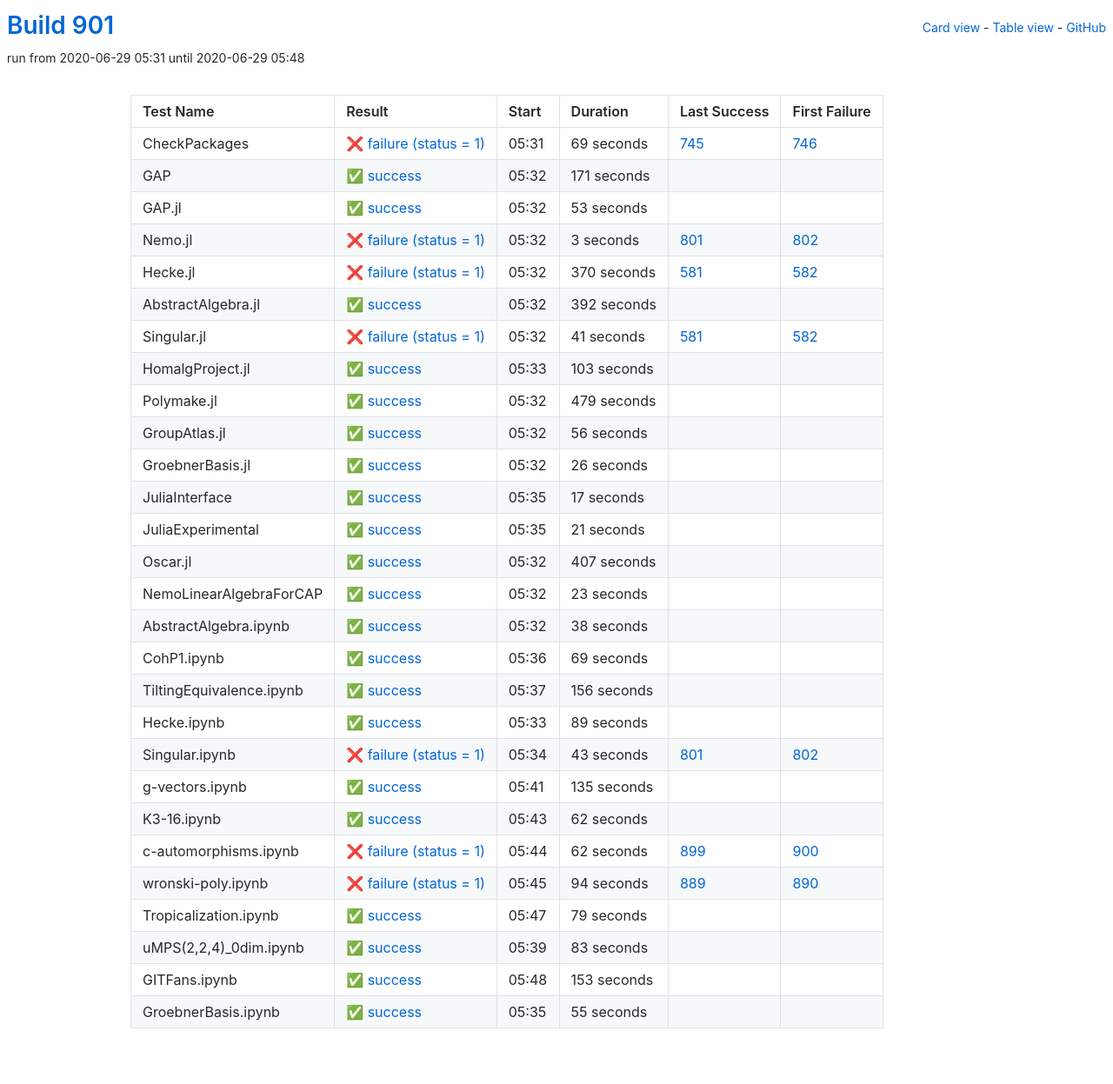
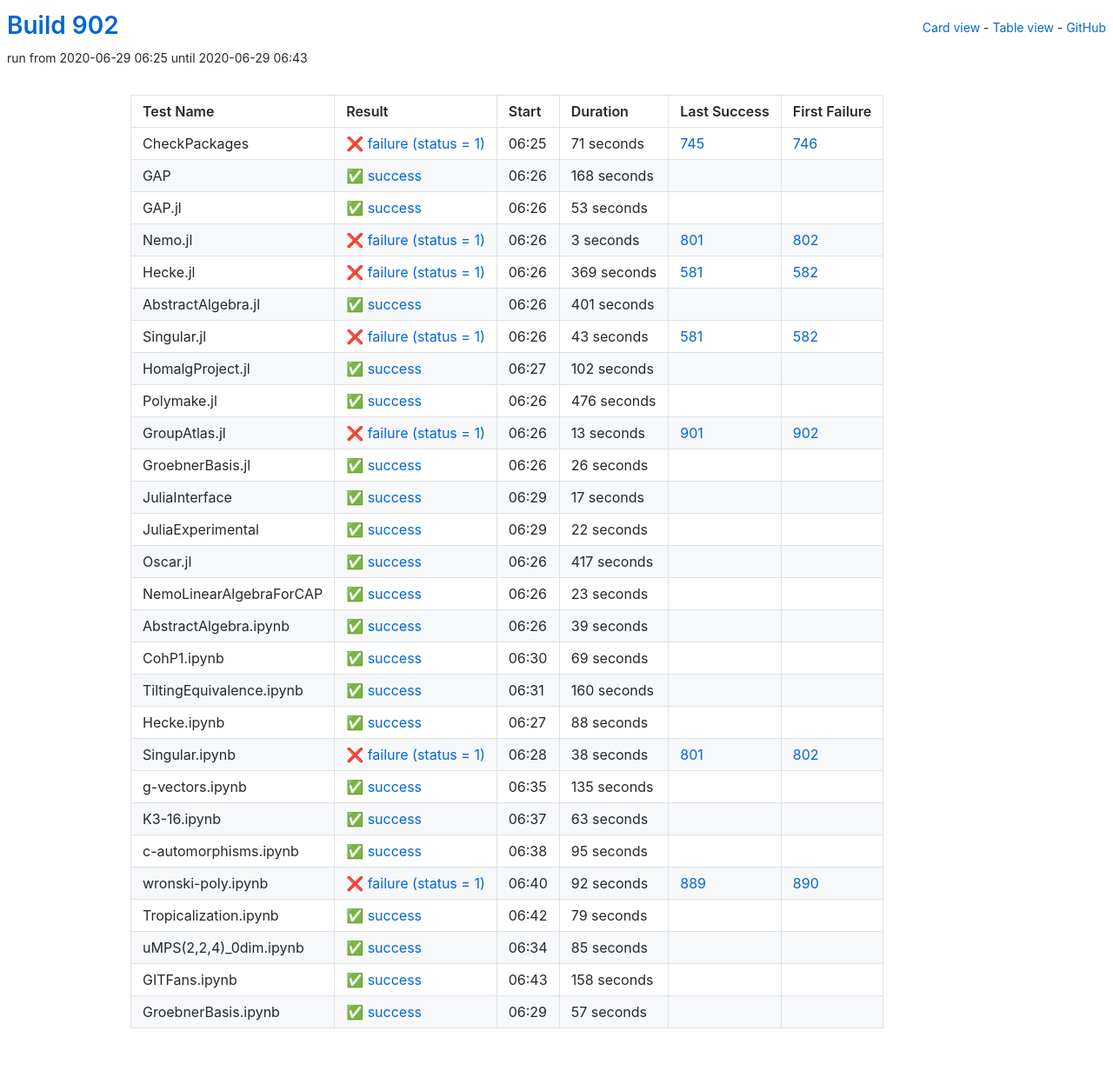
Before and after one commit to oscar-system/oscar-ci-status-1.4, a Jekyll site: the page built from table.html, in a window 1280 px wide. Shown: the whole page at 87% size. Built offline with Jekyll 4.4.1, drawn with Linux system fonts in a browser that asks for light colours.

Commit message:
Build #902

```diff
--- a/_data/ci.yml
+++ b/_data/ci.yml
@@ -1,6 +1,6 @@
 ---
-build: 901
-build_url: https://oscarci.mathematik.uni-kl.de/job/oscar-julia-1.4/901/
+build: 902
+build_url: https://oscarci.mathematik.uni-kl.de/job/oscar-julia-1.4/902/
 job: oscar-julia-1.4
 organization: oscar-system
 repo: oscar-ci-status-1.4
@@ -8,32 +8,32 @@ repourl: https://github.com/oscar-system/oscar-ci-status-1.4
 tests:
 - name: CheckPackages
   id: checkpackages
-  log: https://oscarci.mathematik.uni-kl.de/job/oscar-julia-1.4/901/artifact/logs/build-901/CheckPackages.log
-  start: 2020-06-29 05:31
+  log: https://oscarci.mathematik.uni-kl.de/job/oscar-julia-1.4/902/artifact/logs/build-902/CheckPackages.log
+  start: 2020-06-29 06:25
   success: false
   exitcode: 1
   status: failure
-  duration: 69
+  duration: 71
   last_success: 745
   last_success_url: https://oscarci.mathematik.uni-kl.de/job/oscar-julia-1.4/745/
   first_failure: 746
   first_failure_url: https://oscarci.mathematik.uni-kl.de/job/oscar-julia-1.4/746/
 - name: GAP
   id: gap
-  log: https://oscarci.mathematik.uni-kl.de/job/oscar-julia-1.4/901/artifact/logs/build-901/GAP.log
-  start: 2020-06-29 05:32
+  log: https://oscarci.mathematik.uni-kl.de/job/oscar-julia-1.4/902/artifact/logs/build-902/GAP.log
+  start: 2020-06-29 06:26
   success: true
   exitcode: 0
   status: success
-  duration: 171
+  duration: 168
   last_success: false
   last_success_url:
   first_failure: false
   first_failure_url:
 - name: GAP.jl
   id: gap-jl
-  log: https://oscarci.mathematik.uni-kl.de/job/oscar-julia-1.4/901/artifact/logs/build-901/GAP.jl.log
-  start: 2020-06-29 05:32
+  log: https://oscarci.mathematik.uni-kl.de/job/oscar-julia-1.4/902/artifact/logs/build-902/GAP.jl.log
+  start: 2020-06-29 06:26
   success: true
   exitcode: 0
   status: success
@@ -44,8 +44,8 @@ tests:
   first_failure_url:
 - name: Nemo.jl
   id: nemo-jl
-  log: https://oscarci.mathematik.uni-kl.de/job/oscar-julia-1.4/901/artifact/logs/build-901/Nemo.jl.log
-  start: 2020-06-29 05:32
+  log: https://oscarci.mathematik.uni-kl.de/job/oscar-julia-1.4/902/artifact/logs/build-902/Nemo.jl.log
+  start: 2020-06-29 06:26
   success: false
   exitcode: 1
   status: failure
@@ -56,80 +56,80 @@ tests:
   first_failure_url: https://oscarci.mathematik.uni-kl.de/job/oscar-julia-1.4/802/
 - name: Hecke.jl
   id: hecke-jl
-  log: https://oscarci.mathematik.uni-kl.de/job/oscar-julia-1.4/901/artifact/logs/build-901/Hecke.jl.log
-  start: 2020-06-29 05:32
+  log: https://oscarci.mathematik.uni-kl.de/job/oscar-julia-1.4/902/artifact/logs/build-902/Hecke.jl.log
+  start: 2020-06-29 06:26
   success: false
   exitcode: 1
   status: failure
-  duration: 370
+  duration: 369
   last_success: 581
   last_success_url: https://oscarci.mathematik.uni-kl.de/job/oscar-julia-1.4/581/
   first_failure: 582
   first_failure_url: https://oscarci.mathematik.uni-kl.de/job/oscar-julia-1.4/582/
 - name: AbstractAlgebra.jl
   id: abstractalgebra-jl
-  log: https://oscarci.mathematik.uni-kl.de/job/oscar-julia-1.4/901/artifact/logs/build-901/AbstractAlgebra.jl.log
-  start: 2020-06-29 05:32
+  log: https://oscarci.mathematik.uni-kl.de/job/oscar-julia-1.4/902/artifact/logs/build-902/AbstractAlgebra.jl.log
+  start: 2020-06-29 06:26
   success: true
   exitcode: 0
   status: success
-  duration: 392
+  duration: 401
   last_success: false
   last_success_url:
   first_failure: false
   first_failure_url:
 - name: Singular.jl
   id: singular-jl
-  log: https://oscarci.mathematik.uni-kl.de/job/oscar-julia-1.4/901/artifact/logs/build-901/Singular.jl.log
-  start: 2020-06-29 05:32
+  log: https://oscarci.mathematik.uni-kl.de/job/oscar-julia-1.4/902/artifact/logs/build-902/Singular.jl.log
+  start: 2020-06-29 06:26
   success: false
   exitcode: 1
   status: failure
-  duration: 41
+  duration: 43
   last_success: 581
   last_success_url: https://oscarci.mathematik.uni-kl.de/job/oscar-julia-1.4/581/
   first_failure: 582
   first_failure_url: https://oscarci.mathematik.uni-kl.de/job/oscar-julia-1.4/582/
 - name: HomalgProject.jl
   id: homalgproject-jl
-  log: https://oscarci.mathematik.uni-kl.de/job/oscar-julia-1.4/901/artifact/logs/build-901/HomalgProject.jl.log
-  start: 2020-06-29 05:33
+  log: https://oscarci.mathematik.uni-kl.de/job/oscar-julia-1.4/902/artifact/logs/build-902/HomalgProject.jl.log
+  start: 2020-06-29 06:27
   success: true
   exitcode: 0
   status: success
-  duration: 103
+  duration: 102
   last_success: false
   last_success_url:
   first_failure: false
   first_failure_url:
 - name: Polymake.jl
   id: polymake-jl
-  log: https://oscarci.mathematik.uni-kl.de/job/oscar-julia-1.4/901/artifact/logs/build-901/Polymake.jl.log
-  start: 2020-06-29 05:32
+  log: https://oscarci.mathematik.uni-kl.de/job/oscar-julia-1.4/902/artifact/logs/build-902/Polymake.jl.log
+  start: 2020-06-29 06:26
   success: true
   exitcode: 0
   status: success
-  duration: 479
+  duration: 476
   last_success: false
   last_success_url:
   first_failure: false
   first_failure_url:
 - name: GroupAtlas.jl
   id: groupatlas-jl
-  log: https://oscarci.mathematik.uni-kl.de/job/oscar-julia-1.4/901/artifact/logs/build-901/GroupAtlas.jl.log
-  start: 2020-06-29 05:32
-  success: true
-  exitcode: 0
-  status: success
-  duration: 56
-  last_success: false
-  last_success_url:
-  first_failure: false
-  first_failure_url:
+  log: https://oscarci.mathematik.uni-kl.de/job/oscar-julia-1.4/902/artifact/logs/build-902/GroupAtlas.jl.log
+  start: 2020-06-29 06:26
+  success: false
+  exitcode: 1
+  status: failure
+  duration: 13
+  last_success: 901
+  last_success_url: https://oscarci.mathematik.uni-kl.de/job/oscar-julia-1.4/901/
+  first_failure: 902
+  first_failure_url: https://oscarci.mathematik.uni-kl.de/job/oscar-julia-1.4/902/
 - name: GroebnerBasis.jl
   id: groebnerbasis-jl
-  log: https://oscarci.mathematik.uni-kl.de/job/oscar-julia-1.4/901/artifact/logs/build-901/GroebnerBasis.jl.log
-  start: 2020-06-29 05:32
+  log: https://oscarci.mathematik.uni-kl.de/job/oscar-julia-1.4/902/artifact/logs/build-902/GroebnerBasis.jl.log
+  start: 2020-06-29 06:26
   success: true
   exitcode: 0
   status: success
@@ -140,8 +140,8 @@ tests:
   first_failure_url:
 - name: JuliaInterface
   id: juliainterface
-  log: https://oscarci.mathematik.uni-kl.de/job/oscar-julia-1.4/901/artifact/logs/build-901/JuliaInterface.log
-  start: 2020-06-29 05:35
+  log: https://oscarci.mathematik.uni-kl.de/job/oscar-julia-1.4/902/artifact/logs/build-902/JuliaInterface.log
+  start: 2020-06-29 06:29
   success: true
   exitcode: 0
   status: success
@@ -152,32 +152,32 @@ tests:
   first_failure_url:
 - name: JuliaExperimental
   id: juliaexperimental
-  log: https://oscarci.mathematik.uni-kl.de/job/oscar-julia-1.4/901/artifact/logs/build-901/JuliaExperimental.log
-  start: 2020-06-29 05:35
+  log: https://oscarci.mathematik.uni-kl.de/job/oscar-julia-1.4/902/artifact/logs/build-902/JuliaExperimental.log
+  start: 2020-06-29 06:29
   success: true
   exitcode: 0
   status: success
-  duration: 21
+  duration: 22
   last_success: false
   last_success_url:
   first_failure: false
   first_failure_url:
 - name: Oscar.jl
   id: oscar-jl
-  log: https://oscarci.mathematik.uni-kl.de/job/oscar-julia-1.4/901/artifact/logs/build-901/Oscar.jl.log
-  start: 2020-06-29 05:32
+  log: https://oscarci.mathematik.uni-kl.de/job/oscar-julia-1.4/902/artifact/logs/build-902/Oscar.jl.log
+  start: 2020-06-29 06:26
   success: true
   exitcode: 0
   status: success
-  duration: 407
+  duration: 417
   last_success: false
   last_success_url:
   first_failure: false
   first_failure_url:
 - name: NemoLinearAlgebraForCAP
   id: nemolinearalgebraforcap
-  log: https://oscarci.mathematik.uni-kl.de/job/oscar-julia-1.4/901/artifact/logs/build-901/NemoLinearAlgebraForCAP.log
-  start: 2020-06-29 05:32
+  log: https://oscarci.mathematik.uni-kl.de/job/oscar-julia-1.4/902/artifact/logs/build-902/NemoLinearAlgebraForCAP.log
+  start: 2020-06-29 06:26
   success: true
   exitcode: 0
   status: success
@@ -188,20 +188,20 @@ tests:
   first_failure_url:
 - name: AbstractAlgebra.ipynb
   id: abstractalgebra-ipynb
-  log: https://oscarci.mathematik.uni-kl.de/job/oscar-julia-1.4/901/artifact/logs/build-901/AbstractAlgebra.ipynb.log
-  start: 2020-06-29 05:32
+  log: https://oscarci.mathematik.uni-kl.de/job/oscar-julia-1.4/902/artifact/logs/build-902/AbstractAlgebra.ipynb.log
+  start: 2020-06-29 06:26
   success: true
   exitcode: 0
   status: success
-  duration: 38
+  duration: 39
   last_success: false
   last_success_url:
   first_failure: false
   first_failure_url:
 - name: CohP1.ipynb
   id: cohp1-ipynb
-  log: https://oscarci.mathematik.uni-kl.de/job/oscar-julia-1.4/901/artifact/logs/build-901/CohP1.ipynb.log
-  start: 2020-06-29 05:36
+  log: https://oscarci.mathematik.uni-kl.de/job/oscar-julia-1.4/902/artifact/logs/build-902/CohP1.ipynb.log
+  start: 2020-06-29 06:30
   success: true
   exitcode: 0
   status: success
@@ -212,44 +212,44 @@ tests:
   first_failure_url:
 - name: TiltingEquivalence.ipynb
   id: tiltingequivalence-ipynb
-  log: https://oscarci.mathematik.uni-kl.de/job/oscar-julia-1.4/901/artifact/logs/build-901/TiltingEquivalence.ipynb.log
-  start: 2020-06-29 05:37
+  log: https://oscarci.mathematik.uni-kl.de/job/oscar-julia-1.4/902/artifact/logs/build-902/TiltingEquivalence.ipynb.log
+  start: 2020-06-29 06:31
   success: true
   exitcode: 0
   status: success
-  duration: 156
+  duration: 160
   last_success: false
   last_success_url:
   first_failure: false
   first_failure_url:
 - name: Hecke.ipynb
   id: hecke-ipynb
-  log: https://oscarci.mathematik.uni-kl.de/job/oscar-julia-1.4/901/artifact/logs/build-901/Hecke.ipynb.log
-  start: 2020-06-29 05:33
+  log: https://oscarci.mathematik.uni-kl.de/job/oscar-julia-1.4/902/artifact/logs/build-902/Hecke.ipynb.log
+  start: 2020-06-29 06:27
   success: true
   exitcode: 0
   status: success
-  duration: 89
+  duration: 88
   last_success: false
   last_success_url:
   first_failure: false
   first_failure_url:
 - name: Singular.ipynb
   id: singular-ipynb
-  log: https://oscarci.mathematik.uni-kl.de/job/oscar-julia-1.4/901/artifact/logs/build-901/Singular.ipynb.log
-  start: 2020-06-29 05:34
+  log: https://oscarci.mathematik.uni-kl.de/job/oscar-julia-1.4/902/artifact/logs/build-902/Singular.ipynb.log
+  start: 2020-06-29 06:28
   success: false
   exitcode: 1
   status: failure
-  duration: 43
+  duration: 38
   last_success: 801
   last_success_url: https://oscarci.mathematik.uni-kl.de/job/oscar-julia-1.4/801/
   first_failure: 802
   first_failure_url: https://oscarci.mathematik.uni-kl.de/job/oscar-julia-1.4/802/
 - name: g-vectors.ipynb
   id: g-vectors-ipynb
-  log: https://oscarci.mathematik.uni-kl.de/job/oscar-julia-1.4/901/artifact/logs/build-901/g-vectors.ipynb.log
-  start: 2020-06-29 05:41
+  log: https://oscarci.mathematik.uni-kl.de/job/oscar-julia-1.4/902/artifact/logs/build-902/g-vectors.ipynb.log
+  start: 2020-06-29 06:35
   success: true
   exitcode: 0
   status: success
@@ -260,44 +260,44 @@ tests:
   first_failure_url:
 - name: K3-16.ipynb
   id: k3-16-ipynb
-  log: https://oscarci.mathematik.uni-kl.de/job/oscar-julia-1.4/901/artifact/logs/build-901/K3-16.ipynb.log
-  start: 2020-06-29 05:43
+  log: https://oscarci.mathematik.uni-kl.de/job/oscar-julia-1.4/902/artifact/logs/build-902/K3-16.ipynb.log
+  start: 2020-06-29 06:37
   success: true
   exitcode: 0
   status: success
-  duration: 62
+  duration: 63
   last_success: false
   last_success_url:
   first_failure: false
   first_failure_url:
 - name: c-automorphisms.ipynb
   id: c-automorphisms-ipynb
-  log: https://oscarci.mathematik.uni-kl.de/job/oscar-julia-1.4/901/artifact/logs/build-901/c-automorphisms.ipynb.log
-  start: 2020-06-29 05:44
+  log: https://oscarci.mathematik.uni-kl.de/job/oscar-julia-1.4/902/artifact/logs/build-902/c-automorphisms.ipynb.log
+  start: 2020-06-29 06:38
+  success: true
+  exitcode: 0
+  status: success
+  duration: 95
+  last_success: false
+  last_success_url:
+  first_failure: false
+  first_failure_url:
+- name: wronski-poly.ipynb
+  id: wronski-poly-ipynb
+  log: https://oscarci.mathematik.uni-kl.de/job/oscar-julia-1.4/902/artifact/logs/build-902/wronski-poly.ipynb.log
+  start: 2020-06-29 06:40
   success: false
   exitcode: 1
   status: failure
-  duration: 62
-  last_success: 899
-  last_success_url: https://oscarci.mathematik.uni-kl.de/job/oscar-julia-1.4/899/
-  first_failure: 900
-  first_failure_url: https://oscarci.mathematik.uni-kl.de/job/oscar-julia-1.4/900/
-- name: wronski-poly.ipynb
-  id: wronski-poly-ipynb
-  log: https://oscarci.mathematik.uni-kl.de/job/oscar-julia-1.4/901/artifact/logs/build-901/wronski-poly.ipynb.log
-  start: 2020-06-29 05:45
-  success: false
-  exitcode: 1
-  status: failure
-  duration: 94
+  duration: 92
   last_success: 889
   last_success_url: https://oscarci.mathematik.uni-kl.de/job/oscar-julia-1.4/889/
   first_failure: 890
   first_failure_url: https://oscarci.mathematik.uni-kl.de/job/oscar-julia-1.4/890/
 - name: Tropicalization.ipynb
   id: tropicalization-ipynb
-  log: https://oscarci.mathematik.uni-kl.de/job/oscar-julia-1.4/901/artifact/logs/build-901/Tropicalization.ipynb.log
-  start: 2020-06-29 05:47
+  log: https://oscarci.mathematik.uni-kl.de/job/oscar-julia-1.4/902/artifact/logs/build-902/Tropicalization.ipynb.log
+  start: 2020-06-29 06:42
   success: true
   exitcode: 0
   status: success
@@ -308,36 +308,36 @@ tests:
   first_failure_url:
 - name: uMPS(2,2,4)_0dim.ipynb
   id: umps-2-2-4-0dim-ipynb
-  log: https://oscarci.mathematik.uni-kl.de/job/oscar-julia-1.4/901/artifact/logs/build-901/uMPS-2-2-4-_0dim.ipynb.log
-  start: 2020-06-29 05:39
+  log: https://oscarci.mathematik.uni-kl.de/job/oscar-julia-1.4/902/artifact/logs/build-902/uMPS-2-2-4-_0dim.ipynb.log
+  start: 2020-06-29 06:34
   success: true
   exitcode: 0
   status: success
-  duration: 83
+  duration: 85
   last_success: false
   last_success_url:
   first_failure: false
   first_failure_url:
 - name: GITFans.ipynb
   id: gitfans-ipynb
-  log: https://oscarci.mathematik.uni-kl.de/job/oscar-julia-1.4/901/artifact/logs/build-901/GITFans.ipynb.log
-  start: 2020-06-29 05:48
+  log: https://oscarci.mathematik.uni-kl.de/job/oscar-julia-1.4/902/artifact/logs/build-902/GITFans.ipynb.log
+  start: 2020-06-29 06:43
   success: true
   exitcode: 0
   status: success
-  duration: 153
+  duration: 158
   last_success: false
   last_success_url:
   first_failure: false
   first_failure_url:
 - name: GroebnerBasis.ipynb
   id: groebnerbasis-ipynb
-  log: https://oscarci.mathematik.uni-kl.de/job/oscar-julia-1.4/901/artifact/logs/build-901/GroebnerBasis.ipynb.log
-  start: 2020-06-29 05:35
+  log: https://oscarci.mathematik.uni-kl.de/job/oscar-julia-1.4/902/artifact/logs/build-902/GroebnerBasis.ipynb.log
+  start: 2020-06-29 06:29
   success: true
   exitcode: 0
   status: success
-  duration: 55
+  duration: 57
   last_success: false
   last_success_url:
   first_failure: false
```
Also changed, not shown: README.md.
